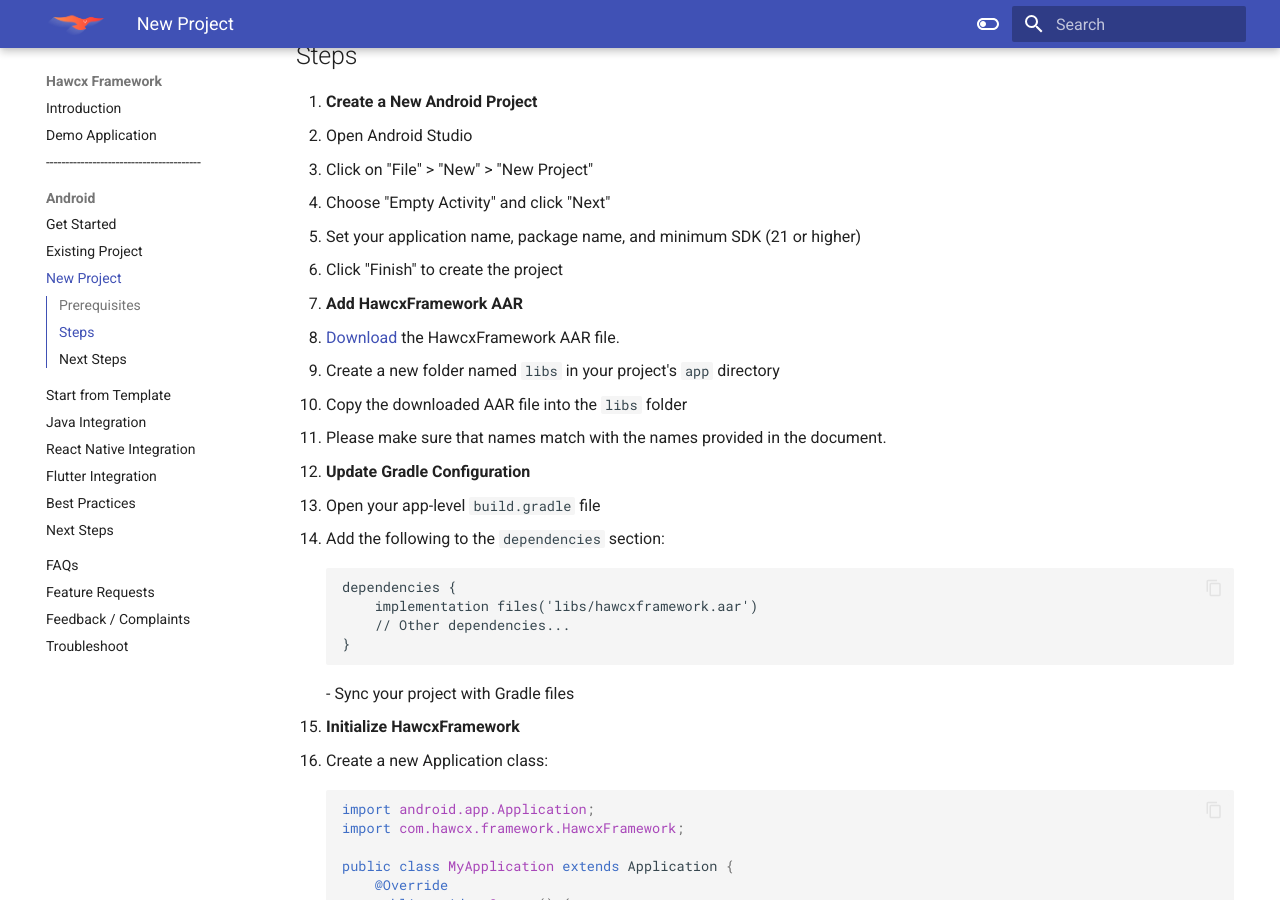
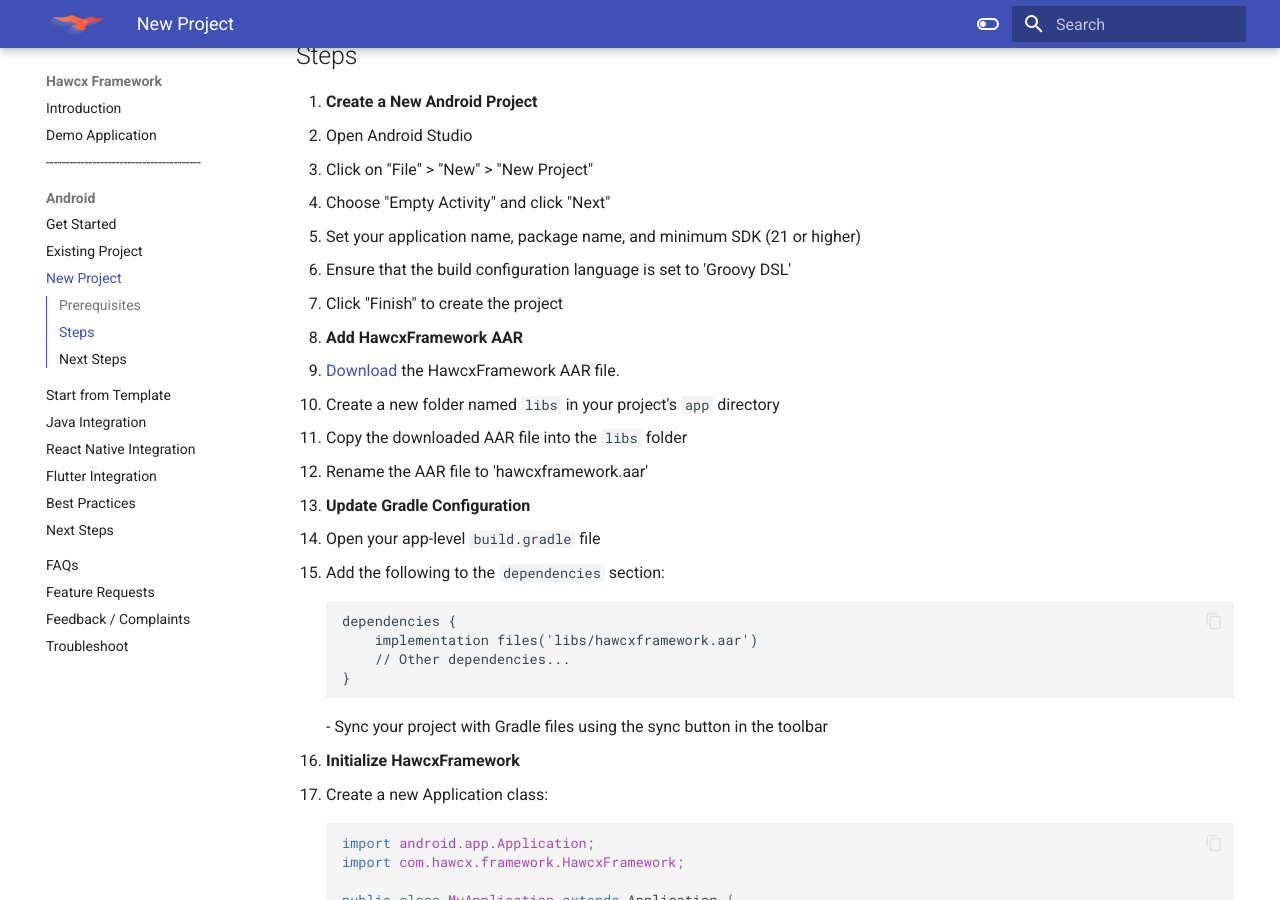
Before and after one commit to hawcx/sdk_docs, an MkDocs documentation site: the page built from docs/android/new-project.md, in a window 1280 px wide and 900 px high, scrolled down 357 px. Built offline with MkDocs 1.6.1 and Material for MkDocs 9.7.7, drawn with Linux system fonts in a browser that asks for light colours.

Commit message:
added some clarification to android new-project doc

````diff
--- a/docs/android/new-project.md
+++ b/docs/android/new-project.md
@@ -14,13 +14,14 @@ This guide will walk you through the process of creating a new Android project w
    - Click on "File" > "New" > "New Project"
    - Choose "Empty Activity" and click "Next"
    - Set your application name, package name, and minimum SDK (21 or higher)
+   - Ensure that the build configuration language is set to 'Groovy DSL'
    - Click "Finish" to create the project
 
 2. **Add HawcxFramework AAR**
    - [Download](https://github.com/hawcx/android_sdk/releases/download/v0.2.1/hawcx.aar) the HawcxFramework AAR file.
    - Create a new folder named `libs` in your project's `app` directory
    - Copy the downloaded AAR file into the `libs` folder
-   - Please make sure that names match with the names provided in the document.
+   - Rename the AAR file to 'hawcxframework.aar'
 
 3. **Update Gradle Configuration**
    - Open your app-level `build.gradle` file
@@ -32,7 +33,7 @@ This guide will walk you through the process of creating a new Android project w
          // Other dependencies...
      }
      ```
-   - Sync your project with Gradle files
+   - Sync your project with Gradle files using the sync button in the toolbar
 
 4. **Initialize HawcxFramework**
    - Create a new Application class:
````
